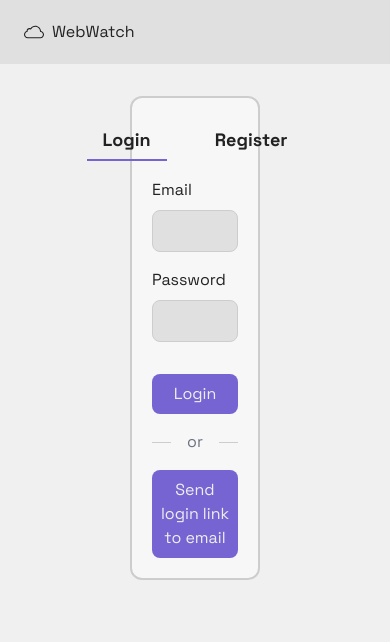
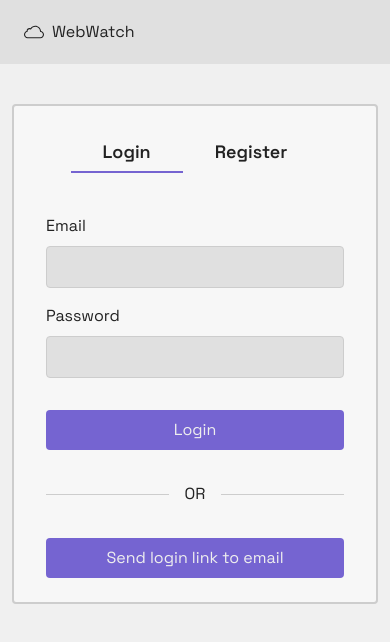
Before and after one commit to Fa24-CSE115A-CaaS/WebWatch, a React (Vite) app in the folder frontend/: page /auth/login in a window 390 px wide. Shown: the top 642 px of the page. Built offline with nearby package versions, Linux system fonts and the light colour scheme.

Commit message:
style: auth form responsiveness

```diff
--- a/frontend/src/components/AuthForm.tsx
+++ b/frontend/src/components/AuthForm.tsx
@@ -146,33 +146,40 @@ const AuthForm = ({ isLogin: initialIsLogin }: AuthFormProps) => {
   };
 
   return (
-    <div className="mx-auto mt-8 min-h-screen w-1/3 rounded text-text">
-      <div className="mb-4 flex justify-center">
-        <div className="w-full rounded-xl border-2 border-solid border-border bg-primary">
-          <div className="m-5">
-            <div className="m-4 flex justify-center">
+    <div
+      className="mx-3 mb-4 mt-10 rounded-[4px] border-2 border-solid border-border bg-primary
+        px-8 py-6 text-text sm:mx-auto sm:max-w-[500px] sm:rounded-xl sm:px-12 sm:py-8
+        xxl:max-w-[600px] xxl:px-14 xxl:py-10"
+    >
+      <div className="mb-10 flex justify-center font-semibold">
         <button
-                className={`relative mx-4 px-4 py-2 text-lg font-bold ${isLogin ? "decoration-accent" : ""}`}
+          className={`relative px-8 py-2 text-lg xxl:text-2xl ${isLogin ? "decoration-accent" : ""}`}
           onClick={() => handleTabSwitch(true)}
           disabled={loading}
         >
           Login
           {isLogin && (
-                  <span className="absolute bottom-0 left-0 right-0 h-0.5 -translate-y-1/2 transform bg-accent"></span>
+            <span
+              className="absolute bottom-0 left-0 right-0 h-0.5 -translate-y-1/2 transform bg-accent
+                xxl:h-1"
+            ></span>
           )}
         </button>
         <button
-                className={`relative mx-4 px-4 py-2 text-lg font-bold ${!isLogin ? "decoration-accent" : ""}`}
+          className={`relative px-8 py-2 text-lg xxl:text-2xl ${!isLogin ? "decoration-accent" : ""}`}
           onClick={() => handleTabSwitch(false)}
           disabled={loading}
         >
           Register
           {!isLogin && (
-                  <span className="absolute bottom-0 left-0 right-0 h-0.5 -translate-y-1/2 transform bg-accent"></span>
+            <span
+              className="absolute bottom-0 left-0 right-0 h-0.5 -translate-y-1/2 transform bg-accent
+                xxl:h-1"
+            ></span>
           )}
         </button>
       </div>
-            <form onSubmit={handleSubmit}>
+      <form onSubmit={handleSubmit} className="xxl:text-xl">
         {error && <div className="mb-4 text-red-500">{error}</div>}
         <div className="mb-4">
           <label htmlFor="email" className="mb-2 block">
@@ -181,7 +188,7 @@ const AuthForm = ({ isLogin: initialIsLogin }: AuthFormProps) => {
           <input
             type="email"
             id="email"
-                  className="w-full rounded-lg border border-border bg-secondary p-2"
+            className="w-full rounded-[4px] border border-border bg-secondary p-2 outline-none"
             value={email}
             onChange={(e) => setEmail(e.target.value)}
             disabled={loading}
@@ -194,7 +201,7 @@ const AuthForm = ({ isLogin: initialIsLogin }: AuthFormProps) => {
           <input
             type="password"
             id="password"
-                  className="w-full rounded-lg border border-border bg-secondary p-2"
+            className="w-full rounded-[4px] border border-border bg-secondary p-2 outline-none"
             value={password}
             onChange={(e) => setPassword(e.target.value)}
             disabled={loading}
@@ -208,7 +215,7 @@ const AuthForm = ({ isLogin: initialIsLogin }: AuthFormProps) => {
             <input
               type="password"
               id="confirm-password"
-                    className="w-full rounded-lg border border-border bg-secondary p-2"
+              className="w-full rounded-[4px] border border-border bg-secondary p-2 outline-none"
               value={confirmPassword}
               onChange={(e) => setConfirmPassword(e.target.value)}
               disabled={loading}
@@ -217,25 +224,21 @@ const AuthForm = ({ isLogin: initialIsLogin }: AuthFormProps) => {
         )}
         <button
           type="submit"
-                className="mt-4 w-full rounded-lg bg-accent p-2 text-text-contrast hover:bg-accent-hover"
+          className="mt-4 w-full rounded-[4px] bg-accent p-2 text-text-contrast hover:bg-accent-hover"
           disabled={loading}
         >
-                {loading
-                  ? "Processing..."
-                  : isLogin
-                    ? "Login"
-                    : "Create Account"}
+          {loading ? "Processing..." : isLogin ? "Login" : "Create Account"}
         </button>
         {isLogin && (
           <>
-                  <div className="my-4 flex items-center">
+            <div className="my-8 flex items-center">
               <hr className="flex-grow border-t border-border" />
-                    <span className="mx-4 text-gray-500">or</span>
+              <span className="mx-4 text-text">OR</span>
               <hr className="flex-grow border-t border-border" />
             </div>
             <button
               type="button"
-                    className="hover:bg-secondary-hover w-full rounded-lg bg-accent p-2 text-text-contrast"
+              className="hover:bg-secondary-hover w-full rounded-[4px] bg-accent p-2 text-text-contrast"
               onClick={() => handleLoginLink(email)}
               disabled={loading}
             >
@@ -245,9 +248,6 @@ const AuthForm = ({ isLogin: initialIsLogin }: AuthFormProps) => {
         )}
       </form>
     </div>
-        </div>
-      </div>
-    </div>
   );
 };
 
```
Lines whose indentation alone changed are shown as unchanged.
